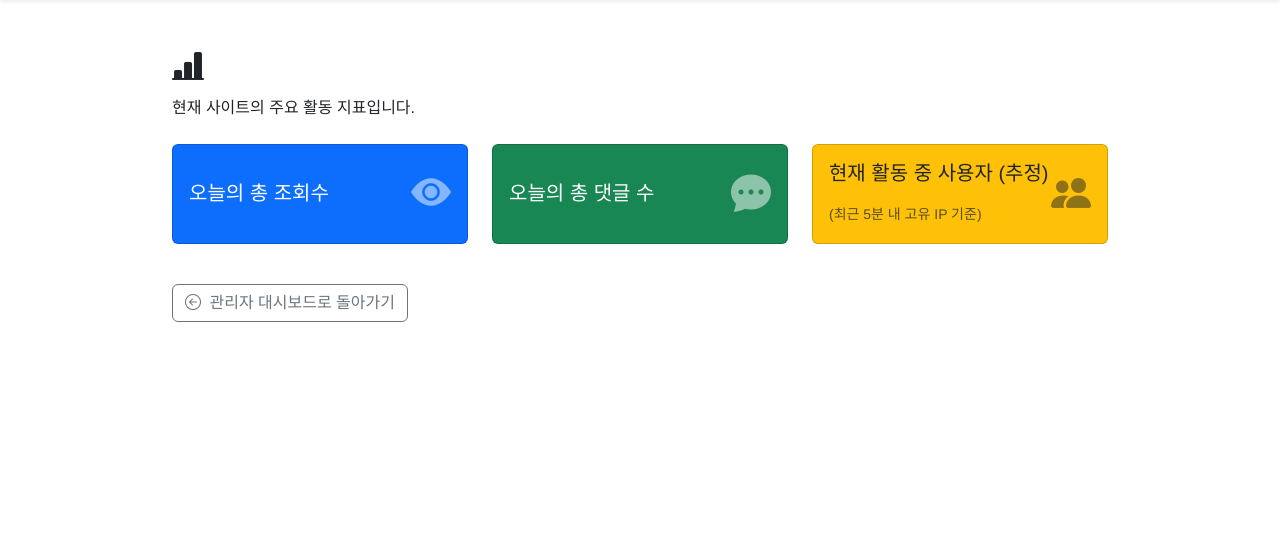
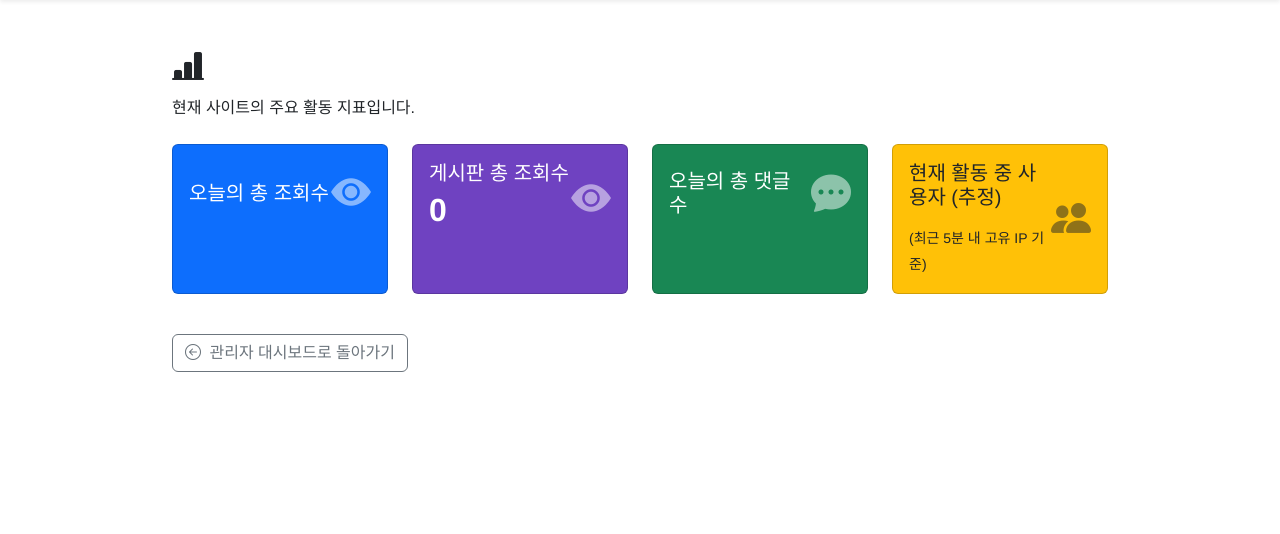
Before and after one commit to devzerops/blog, a Python web app: template app/templates/admin/admin_site_stats.html in a window 1280 px wide. Shown: the part 108-642 px from the top of the page. Run offline with Jinja, Linux system fonts and the light colour scheme; the template is opened without the code that fills it, so the values that code supplies are empty; some libraries are stand-ins or nearby versions.

Commit message:
feat: add total post views metric to admin statistics dashboard

```diff
--- a/app/routes/admin/statistics.py
+++ b/app/routes/admin/statistics.py
@@ -37,6 +37,9 @@ def site_stats(current_user):
     total_comments = db.session.query(func.count(Comment.id)).scalar()
     total_posts = db.session.query(func.count(Post.id)).scalar()
     published_posts = db.session.query(func.count(Post.id)).filter(Post.is_published == True).scalar()
+
+    # Calculate total post views (sum of views from all posts)
+    total_post_views = db.session.query(func.coalesce(func.sum(Post.views), 0)).scalar()
 
     # Get most viewed posts
     most_viewed_posts = db.session.query(
@@ -85,6 +88,7 @@ def site_stats(current_user):
                            total_comments=total_comments,
                            total_posts=total_posts,
                            published_posts=published_posts,
+                           total_post_views=total_post_views,
                            most_viewed_posts=most_viewed_posts,
                            most_commented_posts=most_commented_posts,
                            visitor_trend=visitor_trend,
--- a/app/templates/admin/admin_site_stats.html
+++ b/app/templates/admin/admin_site_stats.html
@@ -10,7 +10,7 @@
     <p>현재 사이트의 주요 활동 지표입니다.</p>
 
     <div class="row mt-4">
-        <div class="col-md-4 mb-3">
+        <div class="col-md-3 mb-3">
             <div class="card text-white bg-primary h-100">
                 <div class="card-body">
                     <div class="d-flex justify-content-between align-items-center">
@@ -23,7 +23,20 @@
                 </div>
             </div>
         </div>
-        <div class="col-md-4 mb-3">
+        <div class="col-md-3 mb-3">
+            <div class="card text-white h-100" style="background-color: #6f42c1;">
+                <div class="card-body">
+                    <div class="d-flex justify-content-between align-items-center">
+                        <div>
+                            <h5 class="card-title mb-0">게시판 총 조회수</h5>
+                            <p class="card-text fs-2 fw-bold">{{ "{:,}".format(total_post_views|default(0)) }}</p>
+                        </div>
+                        <i class="bi bi-eye-fill fs-1 opacity-50"></i>
+                    </div>
+                </div>
+            </div>
+        </div>
+        <div class="col-md-3 mb-3">
             <div class="card text-white bg-success h-100">
                 <div class="card-body">
                     <div class="d-flex justify-content-between align-items-center">
@@ -36,14 +49,14 @@
                 </div>
             </div>
         </div>
-        <div class="col-md-4 mb-3">
+        <div class="col-md-3 mb-3">
             <div class="card text-dark bg-warning h-100">
                 <div class="card-body">
                     <div class="d-flex justify-content-between align-items-center">
                         <div>
                             <h5 class="card-title mb-0">현재 활동 중 사용자 (추정)</h5>
                             <p class="card-text fs-2 fw-bold">{{ active_users_approx if active_users_approx is not none else 0 }}</p>
-                            <small class="text-muted">(최근 5분 내 고유 IP 기준)</small>
+                            <small class="text-dark">(최근 5분 내 고유 IP 기준)</small>
                         </div>
                         <i class="bi bi-people-fill fs-1 opacity-50"></i>
                     </div>
```
